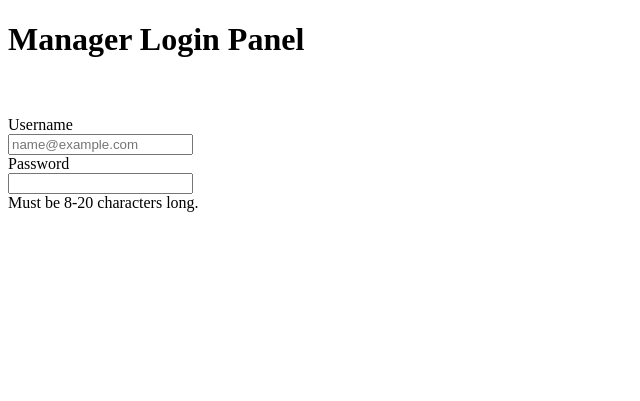
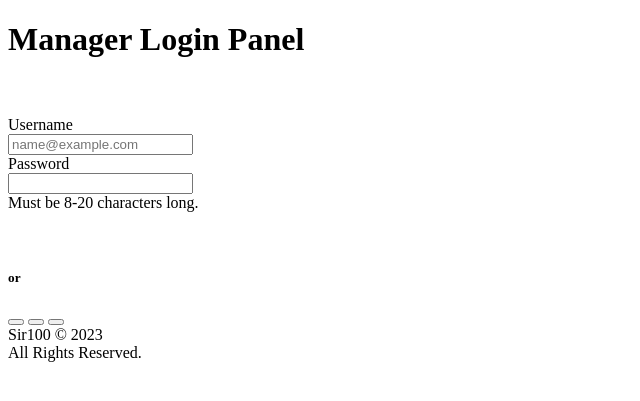
Before and after one commit to 1roshanekka/GroceryStore, a Flask app: page /login in a window 1280 px wide. Shown: the top 401 px of the page, without its empty margins (0-640 px from the left). Run offline with Flask 3, Linux system fonts and the light colour scheme.

Commit message:
favicon and layout

```diff
--- a/templates/index.html
+++ b/templates/index.html
@@ -1,16 +1,17 @@
-<!doctype html>
+<!DOCTYPE html>
 <head>
     <meta charset="UTF-8">
     <meta name="viewport" content="width=device-width, initial-scale=1.0">
 
     <!-- <link rel=”stylesheet” href="style.css"> -->
     <link href="style.css" rel="stylesheet">
+    <link href="assets/favicon.ico" rel="icon" type="image/x-icon">
 
     <title>Login</title>
 </head>
 
-  <body>
-    <div class="parent">
+<body class = "parent">
+  <div class="top1">
 
     <div class="login">
     <h1>
@@ -41,7 +42,35 @@
       </div>
     </div>
 
+    <br><br>
+
+
+
   </div>
+
+  <div class = "separator">
+    <h5>or</h5>
+  </div>
+
+  <div class="oauth">
+    <button class="google">
+
+    </button>
+    <button class="microsoft">
+
+    </button>
+    <button class="apple">
+
+    </button>
+  </div>
+
+
+
+<footer class = "butt">
+  Sir100 &copy 2023
+  <br>
+  All Rights Reserved.
+</footer>
 
 </body>
 </html>
```
Also changed, not shown: templates/style.css (+49 -3 lines), 1 other file. Lines whose indentation alone changed are shown as unchanged.
